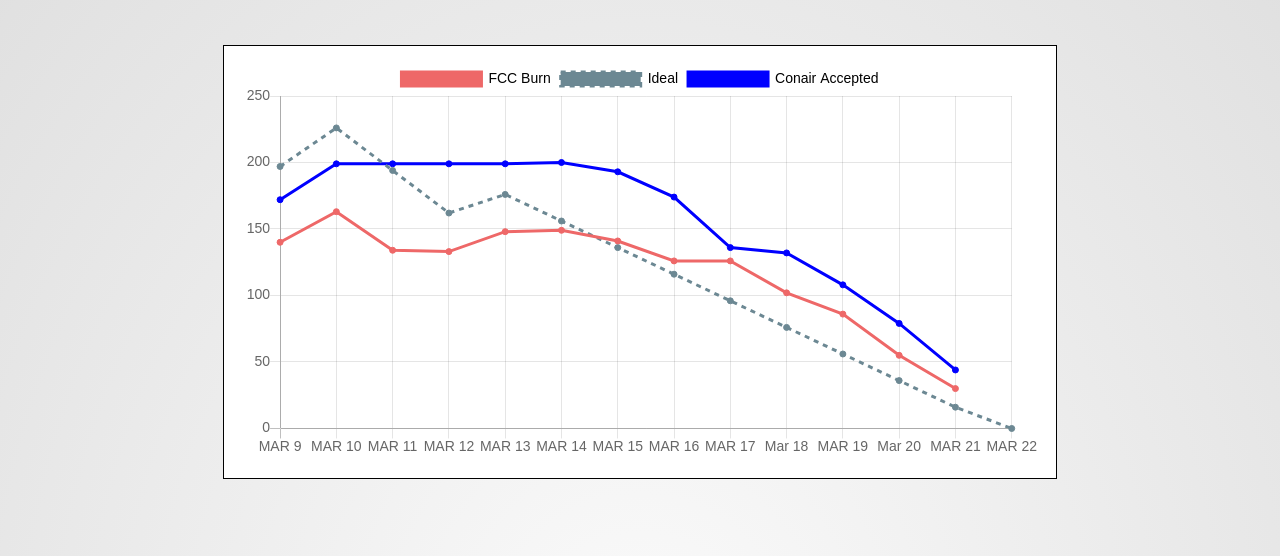
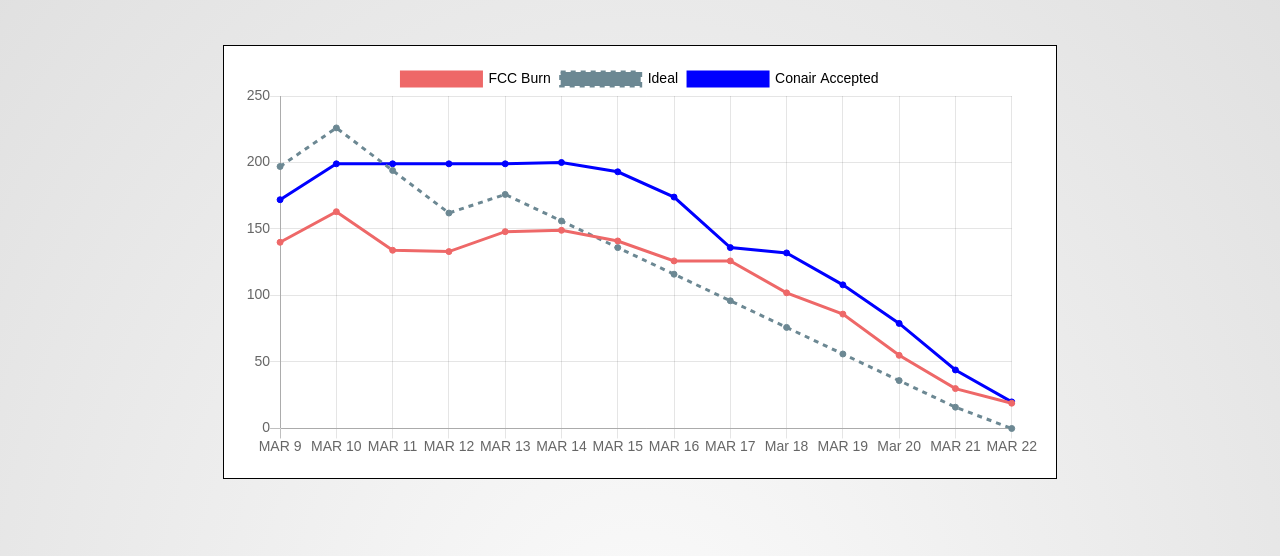
Before and after one commit to JoeyFlaum/Burndown, a website: page index.html in a window 1280 px wide. Shown: the part 86-642 px from the top of the page. Drawn offline with nearby package versions, Linux system fonts and the light colour scheme.

Commit message:
update burndown

```diff
--- a/index.html
+++ b/index.html
@@ -95,10 +95,10 @@
     <script>
     showBurnDown (
       "Q400",
-      [140,163,134,133,148,149,141,126,126,102,86,55,30], // burndown data
+      [140,163,134,133,148,149,141,126,126,102,86,55,30,19], // burndown data
       //[197,240,208,176,190] // scope change with totals
       [197,226,194,162,176], // scope change
-      [172,199,199,199,199,200,193,174,136,132,108,79,44],//conair
+      [172,199,199,199,199,200,193,174,136,132,108,79,44,20],//conair
       );
 
 
```
